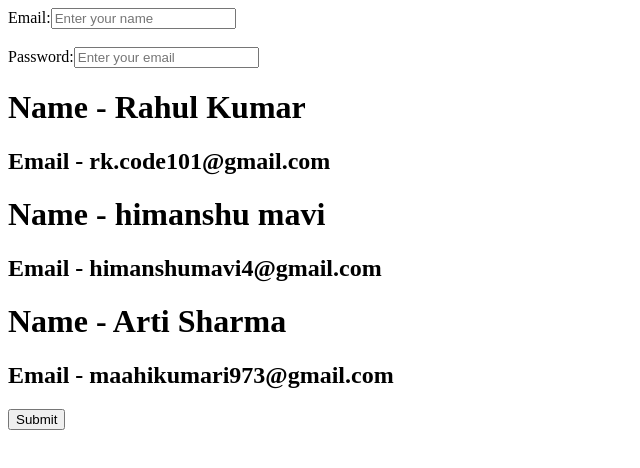
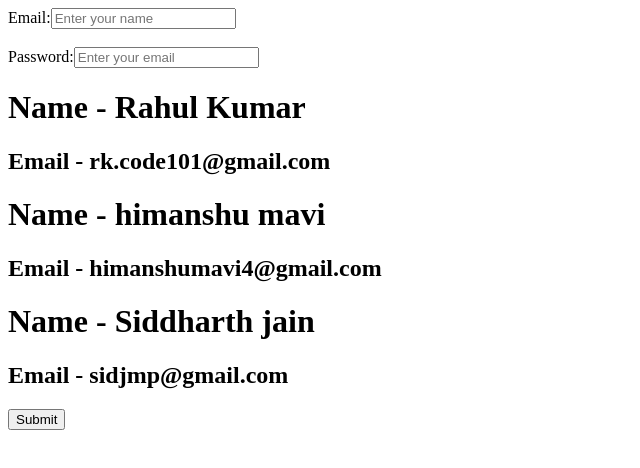
Before and after one commit to BPSah-50/richa-, a plain HTML site: page index.html in a window 1280 px wide. Shown: the whole page, without its empty margins (0-640 px from the left). Drawn offline with Linux system fonts and the light colour scheme.

Commit message:
Name Changed

```diff
--- a/index.html
+++ b/index.html
@@ -11,8 +11,8 @@ Password:<input type="password" placeholder="Enter your email">
 <h2>Email - rk.code101@gmail.com</h2>
 <h1>Name - himanshu mavi</h1>
 <h2>Email - himanshumavi4@gmail.com</h2>
-<h1>Name - Arti Sharma</h1>
-<h2>Email - maahikumari973@gmail.com</h2>
+<h1>Name - Siddharth jain</h1>
+<h2>Email - sidjmp@gmail.com</h2>
 <input type="button" value="Submit">
 </body>
 </html>
```
